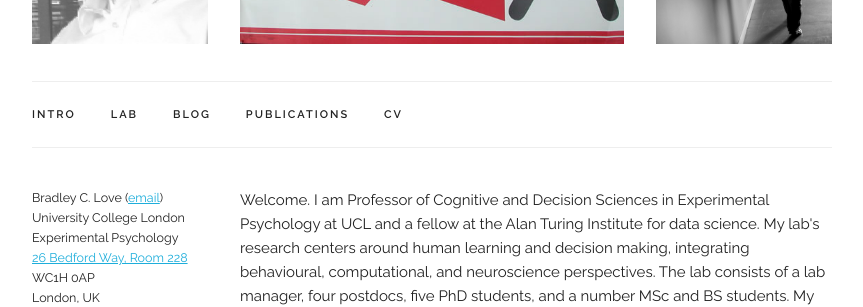
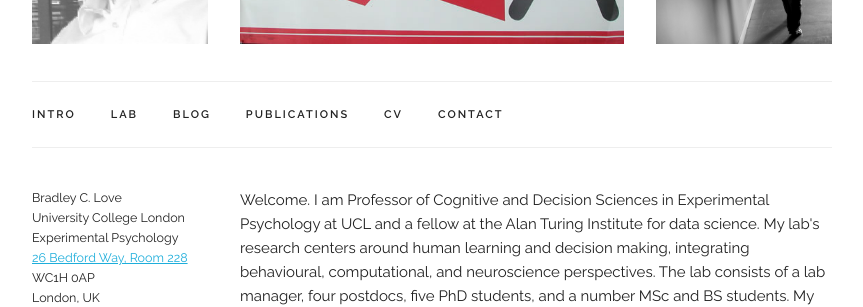
Before and after one commit to lovebc/lovebc.github.io, a Jekyll site: the page built from index.html, in a window 1280 px wide. Shown: the part 459-766 px from the top of the page, without its empty margins (208-1071 px from the left). Built offline with Jekyll 4.4.1, drawn with Linux system fonts in a browser that asks for light colours; nearby versions of some CDN libraries; comment, search, counter and statistics services are not loaded.

Commit message:
Update index.html

```diff
--- a/index.html
+++ b/index.html
@@ -35,7 +35,8 @@ layout: test
         <ul class="navbar-list">
 
           <li class="navbar-item"> <!-- link to top(-ish) of page -->
-            <a class="navbar-link" href="#intro">Intro</a></li>
+            <a class="navbar-link" href="#intro">Intro</a>
+          </li>
 
           <li class="navbar-item"> <!-- this makes it make a cool drop-down thing -->
             <a class="navbar-link" href="#" data-popover="#codeNavPopover">Lab</a>
@@ -47,21 +48,27 @@ layout: test
                 <li class="popover-item">
                   <a class="popover-link" href="{{ site.baseurl}}/lab/people">People</a>
                 </li>
-
               </ul>
             </div>
           </li>
 
           <li class="navbar-item">
-            <a class="navbar-link" href="/blog">Blog</a></li>
-          <li class="navbar-item">
+            <a class="navbar-link" href="/blog">Blog</a>
+          </li>
 
           <li class="navbar-item">
-            <a class="navbar-link" href="#publications">Publications</a></li>
-          <li class="navbar-item">
+            <a class="navbar-link" href="#publications">Publications</a>
+          </li>
 
           <li class="navbar-item">
-            <a class="navbar-link" href="#cv">CV</a></li>
+            <a class="navbar-link" href="#cv">CV</a>
+          </li>
+
+          <li class="navbar-item">
+            <a class="navbar-link"
+            href="mailto:&#98;&#46;&#108;&#111;&#118;&#101;&#64;&#117;&#99;&#108;&#46;&#97;&#99;&#46;&#117;&#107;">
+              Contact</a>
+          </li>
 
         </ul>
       </div>
@@ -71,7 +78,7 @@ layout: test
   <div class="section intro">
       <div class="row">
         <div class="three columns address">
-            Bradley C. Love (<a href="mailto:&#98;&#46;&#108;&#111;&#118;&#101;&#64;&#117;&#99;&#108;&#46;&#97;&#99;&#46;&#117;&#107;">email</a>)<br>
+            Bradley C. Love <a href="mailto:&#98;&#46;&#108;&#111;&#118;&#101;&#64;&#117;&#99;&#108;&#46;&#97;&#99;&#46;&#117;&#107;"><i class="fa fa-envelope" aria-hidden="true"></i></a><br>
             University College London<br>
             Experimental Psychology<br>
             <a href="{{ site.baseurl}}/images/BradLoveOffice.jpg">26 Bedford Way, Room 228</a><br>
```
